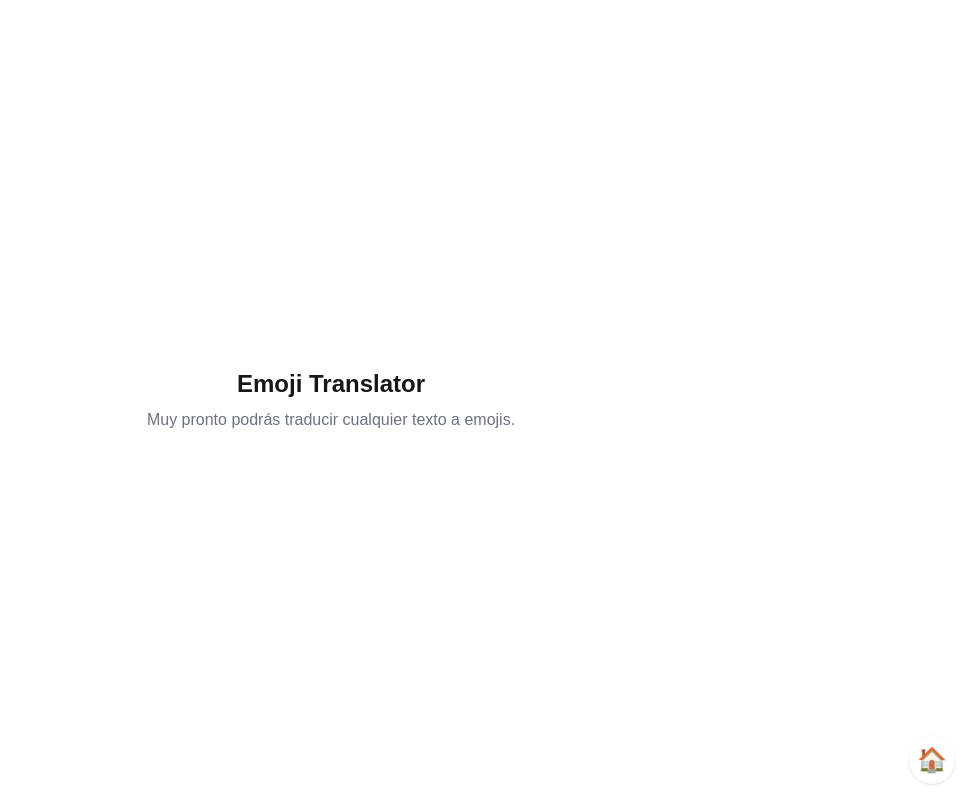
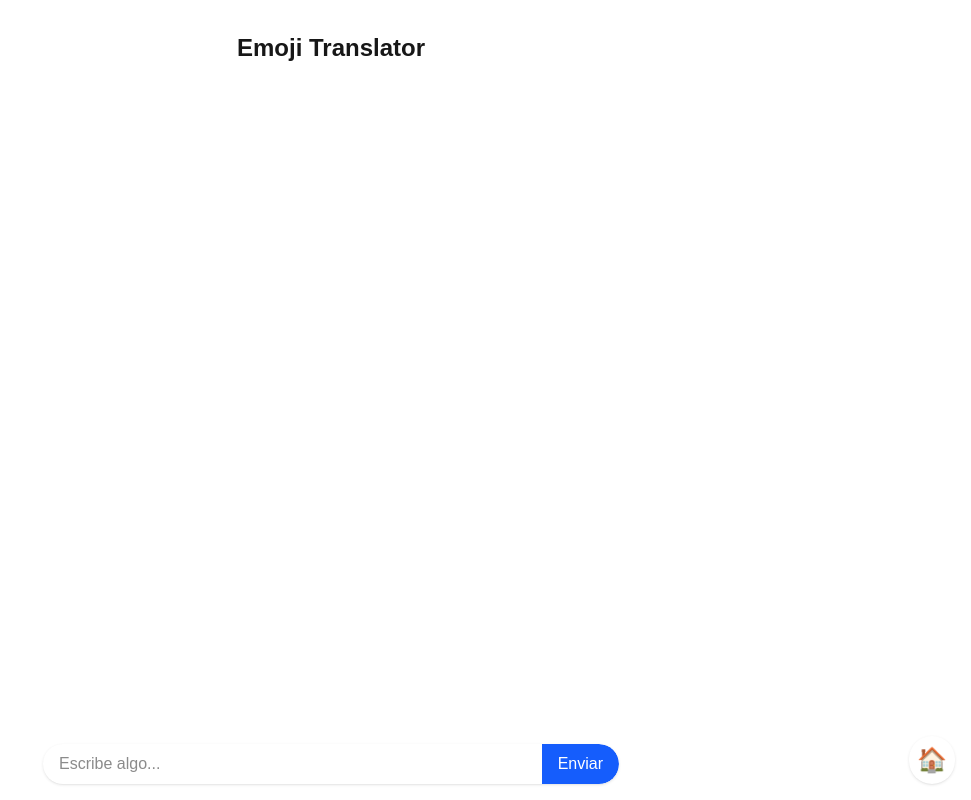
Before and after one commit to futurediffusion/emoji-translator, a Next.js app: page /translator in a window 1280 px wide. Shown: the whole page, without its empty margins (309-1280 px from the left). Built offline with nearby package versions, Linux system fonts and the light colour scheme.

Commit message:
Add emoji translator page and API

```diff
--- /dev/null
+++ b/src/app/api/translate/route.ts
@@ -0,0 +1,48 @@
+import { NextResponse } from 'next/server';
+
+export async function POST(req: Request) {
+  try {
+    const { prompt } = await req.json();
+    if (!prompt || typeof prompt !== 'string') {
+      return NextResponse.json({ error: 'Invalid prompt' }, { status: 400 });
+    }
+
+    const apiKey = process.env.OPENAI_API_KEY;
+    if (!apiKey) {
+      // If no key, return simple mock to keep demo working
+      return NextResponse.json({ result: '🤖❓' });
+    }
+
+    const res = await fetch('https://api.openai.com/v1/chat/completions', {
+      method: 'POST',
+      headers: {
+        'Content-Type': 'application/json',
+        Authorization: `Bearer ${apiKey}`,
+      },
+      body: JSON.stringify({
+        model: 'gpt-3.5-turbo',
+        messages: [
+          {
+            role: 'system',
+            content:
+              'Traduce la siguiente frase a una línea de emojis apropiados. No agregues texto, solo emojis separados por espacios.',
+          },
+          { role: 'user', content: prompt },
+        ],
+        temperature: 0.5,
+      }),
+    });
+
+    if (!res.ok) {
+      const message = await res.text();
+      return NextResponse.json({ error: message }, { status: res.status });
+    }
+
+    const data = await res.json();
+    const result = data.choices?.[0]?.message?.content?.trim() ?? '';
+    return NextResponse.json({ result });
+  } catch (err) {
+    console.error(err);
+    return NextResponse.json({ error: 'Server error' }, { status: 500 });
+  }
+}
--- a/src/app/translator/page.tsx
+++ b/src/app/translator/page.tsx
@@ -1,10 +1,73 @@
-import Link from 'next/link';
+"use client";
+
+import { useState } from "react";
+import Link from "next/link";
 
 export default function TranslatorPage() {
+  const [text, setText] = useState("");
+  const [lines, setLines] = useState<string[]>([]);
+  const [loading, setLoading] = useState(false);
+
+  const send = async () => {
+    const prompt = text.trim();
+    if (!prompt) return;
+    setLoading(true);
+    setText("");
+    try {
+      const res = await fetch("/api/translate", {
+        method: "POST",
+        headers: {
+          "Content-Type": "application/json",
+        },
+        body: JSON.stringify({ prompt }),
+      });
+      const data = await res.json();
+      if (res.ok && data.result) {
+        setLines((prev) => [...prev, String(data.result)]);
+      } else {
+        console.error(data);
+      }
+    } catch (err) {
+      console.error(err);
+    } finally {
+      setLoading(false);
+    }
+  };
+
   return (
-    <div className="min-h-screen flex flex-col items-center justify-center relative text-center">
-      <h1 className="text-2xl font-bold mb-2">Emoji Translator</h1>
-      <p className="text-gray-500">Muy pronto podrás traducir cualquier texto a emojis.</p>
+    <div className="min-h-screen flex flex-col items-center pt-8 pb-24 relative bg-white">
+      <h1 className="text-2xl font-bold mb-4">Emoji Translator</h1>
+      <div className="flex flex-col items-center w-full px-4 gap-4">
+        {lines.map((line, idx) => (
+          <div key={idx} className="text-center text-3xl leading-relaxed">
+            {line}
+          </div>
+        ))}
+      </div>
+      <div className="fixed bottom-4 left-0 right-0 px-4">
+        <div className="max-w-xl mx-auto flex bg-white shadow rounded-full overflow-hidden">
+          <input
+            type="text"
+            className="flex-1 px-4 py-2 outline-none rounded-l-full"
+            placeholder="Escribe algo..."
+            value={text}
+            onChange={(e) => setText(e.target.value)}
+            onKeyDown={(e) => {
+              if (e.key === "Enter") {
+                e.preventDefault();
+                send();
+              }
+            }}
+          />
+          <button
+            onClick={send}
+            disabled={loading}
+            className="px-4 py-2 bg-blue-600 text-white rounded-r-full disabled:opacity-50"
+          >
+            {loading ? "..." : "Enviar"}
+          </button>
+        </div>
+      </div>
       <Link
         href="/"
         className="fixed bottom-4 right-4 text-2xl p-2 bg-white rounded-full shadow hover:shadow-lg"
```
